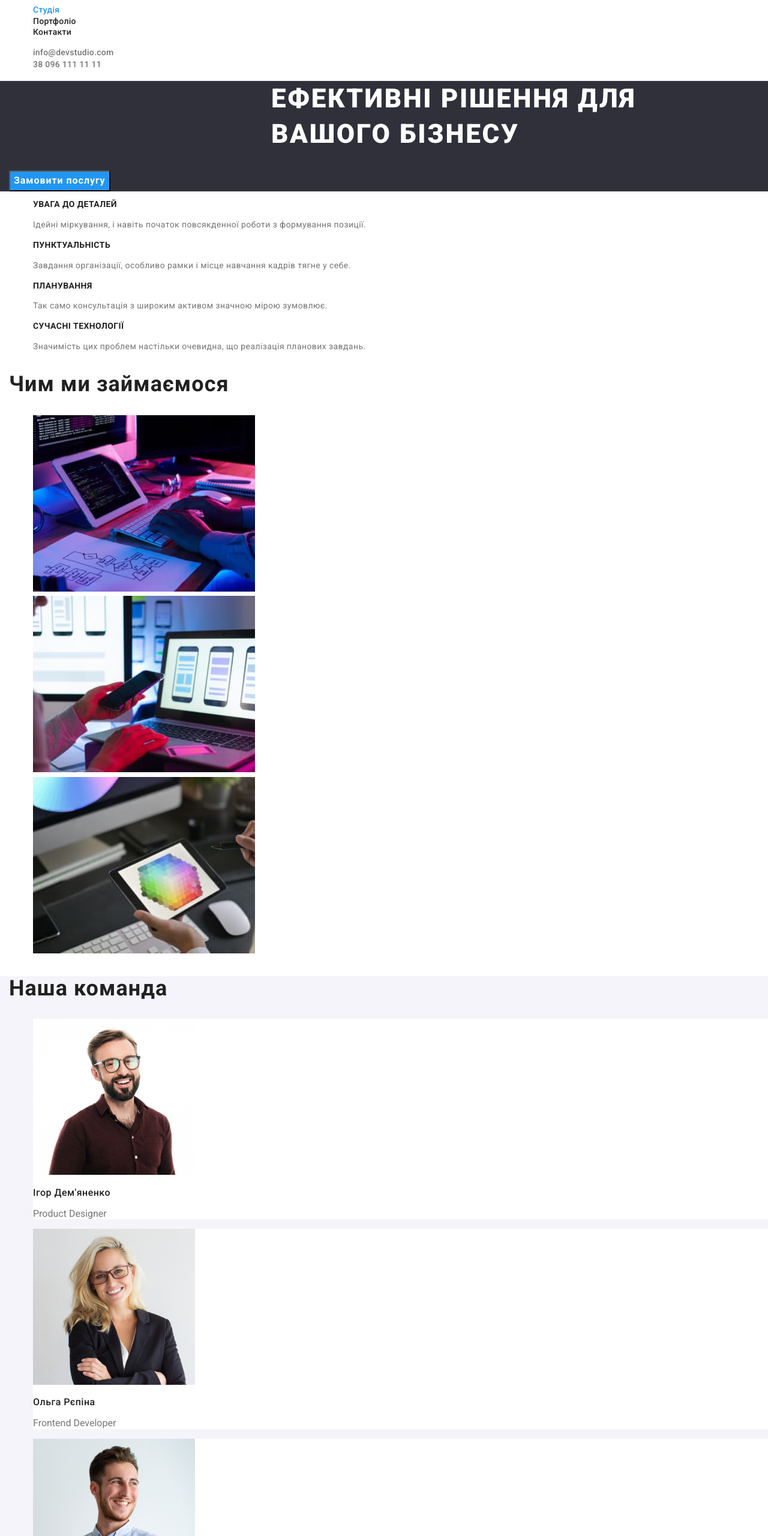
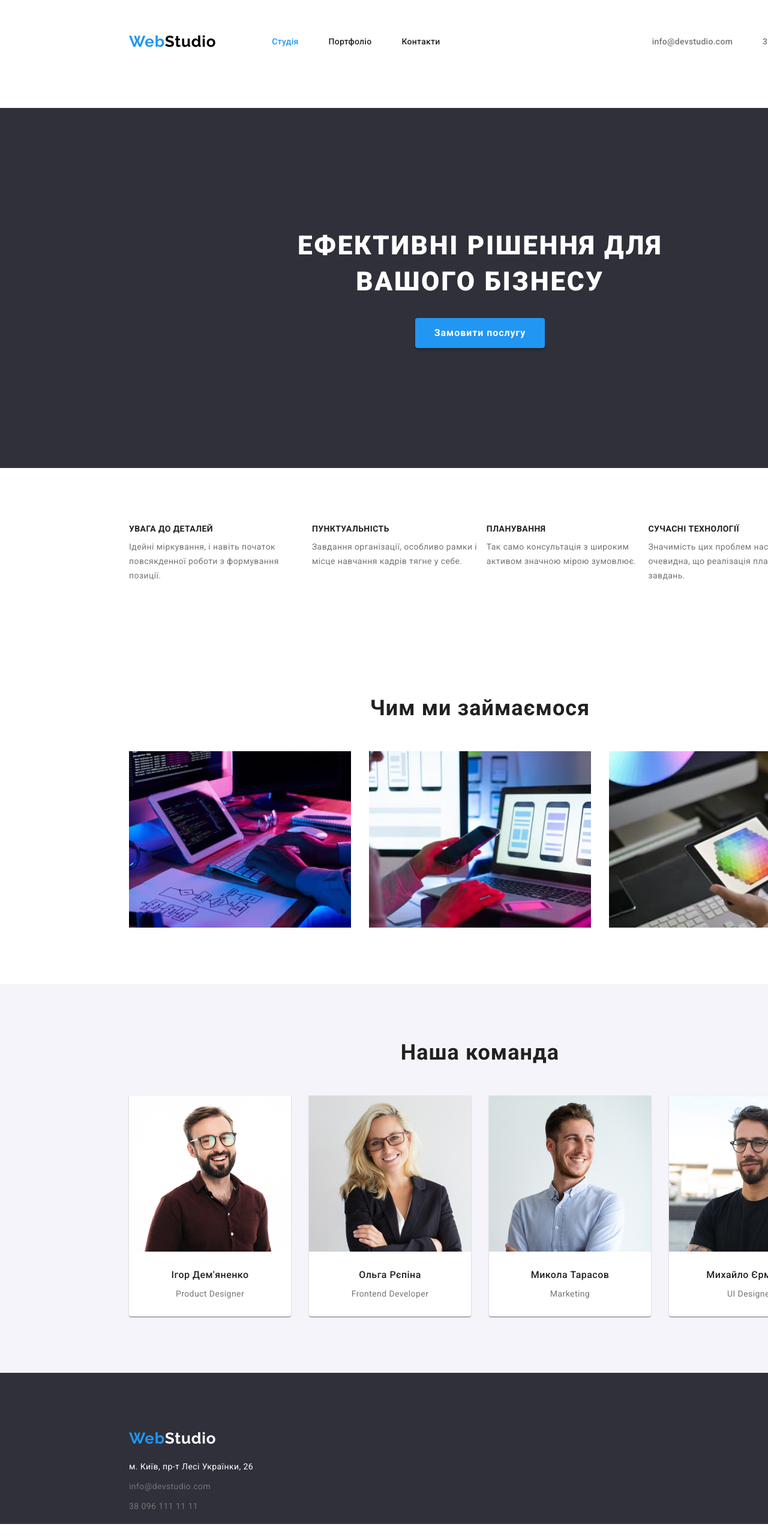
Before and after one commit to IrynaPotupa/goit-markup-hw-03, a plain HTML site: page index.html in a window 1280 px wide. Shown: the part 40-2600 px from the top of the page at 60% size. Drawn offline with nearby package versions, Linux system fonts and the light colour scheme.

Commit message:
add positions and style

```diff
--- a/css/styles.css
+++ b/css/styles.css
@@ -14,10 +14,44 @@ body {
   color: var(--color-primary);
   background-color: var(--main-white-color);
   font-family: 'Roboto', sans-serif;
+}
+
+h1,
+h2,
+h3,
+h4,
+h5,
+h6,
+p,
+ul {
+  margin: 0;
+}
+
+img {
+  display: block;
+  max-width: 100%;
+  height: auto;
+}
+
+.container {
+  width: 100%;
+  max-width: 1200px;
+  margin: 0 auto;
+  padding: 0 15px;
+}
+
+.section {
+  font-size: 14px;
+  line-height: 1.7;
+  letter-spacing: 0.03em;
   width: 1600px;
+  padding: 94px 0;
+  margin: 0 auto;
 }
-.head {
-  border-bottom: 1px solid rgba(236,236,236,1);
+
+*::before,
+::after {
+  box-sizing: border-box;
 }
 
 .list {
@@ -27,12 +61,17 @@ body {
 .link {
   text-decoration: none
 }
-.container {
-  margin-left: auto;
-  margin-right: auto;
-  width: 1200;
-  padding-left: 15px;
-  padding-right: 15px;
+
+/* header */
+
+.header-section {
+  font-size: 14px;
+  line-height: 1.7;
+  letter-spacing: 0.03em;
+  width: 1600px;
+  padding: 94px 0;
+  margin: 0 auto;
+  border-bottom: 1px solid #ececec;
 }
 
 .logo {
@@ -43,6 +82,7 @@ body {
   line-height: 1.2;
   letter-spacing: 0.03em;
   text-decoration: none;
+  margin-right: 93px;
 }
 
 
@@ -51,6 +91,7 @@ body {
 }
 
 /* site naw */
+
 
 .site-naw .naw-link {
   color: var(--main-title-color);
@@ -83,9 +124,38 @@ body {
   color: var(--color-brand);
 }
 
+.header-container {
+  display: flex;
+  align-items: center;
+}
+
+.header-naw {
+  display: flex;
+  flex-grow: 1;
+  align-items: center;
+}
+
+.site-naw {
+  display: flex;
+  gap: 50px;
+  padding: 0;
+}
+
+.contacts {
+  display: flex;
+  padding: 0;
+  align-items: center;
+  gap: 50px;
+  justify-content: space-between;
+}
+
+/* sections */
 /* hero */
 .hero {
   background-color: var(--background-accent);
+  height: 600px;
+  width: 1600px;
+  padding: 200px 0;
 }
 
 .hero-title {
@@ -95,12 +165,9 @@ body {
   line-height: 1.36;
   letter-spacing: 0.06em;
   text-transform: uppercase;
-  width: 696px;
-  margin-top: 0;
-  margin-bottom: 30px;
-  margin-left: auto;
-  margin-right: auto;
-
+  text-align: center;
+  max-width: 696px;
+  margin: 0 auto 30px auto;
 }
 
 .hero-button {
@@ -109,21 +176,21 @@ body {
   font-family: inherit;
   font-weight: 700;
   font-size: 16px;
-  line-height: 1.8;
+  line-height: 1.87;
   letter-spacing: 0.06em;
   cursor: pointer;
+  display: block;
+  min-width: 216px;
+  padding: 10px 32px;
+  margin: 0 auto;
+  box-shadow: 0px 4px 4px rgba(0, 0, 0, 0.15);
+  border-radius: 4px;
+  border: 0;
 }
 
 .hero-button:hover,
 .hero-button:focus {
   background-color: var(--button-h-f-color);
-}
-
-/* sections */
-.section {
-  font-size: 14px;
-  line-height: 1.7;
-  letter-spacing: 0.03em;
 }
 
 .visually-hidden {
@@ -146,6 +213,14 @@ body {
   line-height: 1.14;
   letter-spacing: 0.03em;
   text-transform: uppercase;
+  margin-bottom: 10px;
+}
+
+.benefits {
+  display: flex;
+  flex-basis: calc(100%/4 - 20px);
+  height: 98px;
+  padding: 0;
 }
 
 /* example */
@@ -154,11 +229,33 @@ body {
   font-size: 36px;
   line-height: 1.16;
   letter-spacing: 0.03em;
+  margin-bottom: 50px;
+  text-align: center;
+}
+
+.list-example {
+  display: flex;
+  justify-content: space-between;
+  gap: 30px;
+  padding: 0;
 }
 
 /* team section*/
 .section-team {
   background-color: var(--section-color);
+  font-size: 14px;
+  line-height: 1.7;
+  letter-spacing: 0.03em;
+  width: 1600px;
+  padding: 94px 0;
+  margin: 0 auto;
+}
+
+.team-list {
+  display: flex;
+  justify-content: center;
+  align-items: center;
+  padding: 0;
 }
 
 .team-title {
@@ -166,29 +263,63 @@ body {
   font-size: 36px;
   line-height: 1.16;
   letter-spacing: 0.03em;
+  margin-bottom: 50px;
+  text-align: center;
 }
 
 .team-folder {
   background-color: var(--main-white-color);
+  min-width: 270px;
+  height: 368px;
+  margin-right: 30px;
+  box-shadow: 0px 1px 3px rgba(0, 0, 0, 0.12), 0px 1px 1px rgba(0, 0, 0, 0.14), 0px 2px 1px rgba(0, 0, 0, 0.2);
+  border-radius: 0px 0px 4px 4px;
 }
 
-.team-list {
+.team-folder:last-child {
+  margin-right: 0;
+}
+
+.team-subtitle {
   color: var(--main-title-color);
   font-weight: 500;
   font-size: 16px;
   line-height: 1.18;
   letter-spacing: 0.03em;
+  margin-top: 30px;
+  margin-bottom: 10px;
+}
+
+.team-details {
+  text-align: center;
+
 }
 
 /* footer */
-.footer {
+.footer-section {
   background-color: var(--background-accent);
+  font-size: 14px;
+  line-height: 1.7;
+  letter-spacing: 0.03em;
+  width: 1600px;
+  height: 252px;
+  padding: 94px 0;
+  margin: 0 auto;
 }
 
 .address {
   font-size: 14px;
   line-height: 1.7;
   letter-spacing: 0.03em;
+  padding: 0;
+}
+
+.address-list {
+  margin-bottom: 9px;
+}
+
+.address-list:last-child {
+  margin-bottom: 0;
 }
 
 .address .link {
@@ -209,6 +340,10 @@ body {
   color: var(--main-white-color);
 }
 
+.footer-logo {
+  margin-bottom: 20px;
+  margin-right: 0;
+}
 
 /* portfolio */
 .portfolio-button {
@@ -220,6 +355,28 @@ body {
   line-height: 1.6;
   letter-spacing: 0.03em;
   cursor: pointer;
+  display: block;
+  padding: 6px 22px;
+  margin: 0 auto;
+  box-shadow: 0px 4px 4px rgba(0, 0, 0, 0.15);
+  border-radius: 4px;
+  border: 0;
+}
+
+.filters {
+  display: flex;
+  justify-content: center;
+  align-items: center;
+  margin-bottom: 34px;
+  padding: 0;
+}
+
+.filters-list {
+  margin-right: 8px;
+}
+
+.filters-list:last-child {
+  margin-right: 0;
 }
 
 .portfolio-button:hover,
@@ -233,20 +390,30 @@ body {
   background-color: var(--color-brand);
 }
 
-.portfolio-list .link {
+.portfolio-card .link {
   color: var(--color-primary);
   font-size: 16px;
   line-height: 1.87;
   letter-spacing: 0.03em;
+}
+
+.portfolio-card {
   display: flex;
+  justify-content: center;
   flex-wrap: wrap;
   gap: 30px;
+  padding: 0;
+  margin: 0;
 }
-.portfolio-list:nth-child(3) {
-  margin-right: 0;
+
+.portfolio-list {
+  flex-basis: calc(100%/3 - 30px);
 }
-.portfolio-list:nth-child(-n+3){
-  margin-bottom: 0;
+
+.portfolio-details {
+  border: 1px solid #eeeeee;
+  border-top: none;
+  padding: 20px 24px;
 }
 
 .portfolio-title {
--- a/index.html
+++ b/index.html
@@ -4,24 +4,25 @@
     <meta charset="UTF-8" />
     <meta http-equiv="X-UA-Compatible" content="IE=edge" />
     <meta name="viewport" content="width=device-width, initial-scale=1.0" />
-    <title>WebStudio</title>
+      <link
+      rel="stylesheet"
+      href="https://cdnjs.cloudflare.com/ajax/libs/modern-normalize/1.1.0/modern-normalize.min.css"
+    />
     <link rel="preconnect" href="https://fonts.googleapis.com" />
     <link rel="preconnect" href="https://fonts.gstatic.com" crossorigin />
     <link
       href="https://fonts.googleapis.com/css2?family=Raleway:wght@700&family=Roboto:wght@400;500;700;900&display=swap"
       rel="stylesheet"
     />
-    <link
-      rel="stylesheet"
-      href="https://cdnjs.cloudflare.com/ajax/libs/modern-normalize/1.1.0/modern-normalize.min.css"
-    />
     <link rel="stylesheet" href="./css/styles.css" />
+      <title>WebStudio</title>
   </head>
   <body>
     <!-- шапка сайту -->
-    <header class="head">
-      <div class="container">
-        <nav>
+    <header class="header-section">
+    <div class="container">
+     <div class="header-container">
+         <nav class="header-naw">
           <a href="#" class="logo">Web<span class="logo-dark">Studio</span> </a>
           <ul class="site-naw list">
             <li>
@@ -43,14 +44,15 @@
             <a href="tel:+380961111111" class="cnt-link link">38 096 111 11 11</a>
           </li>
         </ul>
-      </div>
+     </div>
+    </div>
     </header>
     <main>
       <!-- секція герой -->
       <section class="hero">
         <div class="container">
           <h1 class="hero-title">Ефективні рішення для вашого бізнесу</h1>
-          <button type="button" class="hero-button">Замовити послугу</button>
+        <button type="button" class="hero-button">Замовити послугу</button>
         </div>
       </section>
       <!-- секція переваги -->
@@ -81,7 +83,7 @@
       <section class="section">
         <div class="container">
           <h2 class="example-title">Чим ми займаємося</h2>
-          <ul class="list">
+          <ul class="list-example list">
             <li>
               <img src="./images/box1.jpg" alt="людина працює за робочим столом" width="370" />
             </li>
@@ -106,37 +108,48 @@
       <section class="section-team">
         <div class="container">
           <h2 class="team-title">Наша команда</h2>
-          <ul class="list">
+          <ul class="team-list list">
             <li class="team-folder">
               <img src="./images/photo1.jpg" alt="фото працівника Ігор Дем'яненко" width="270" />
-              <h3 class="team-list">Ігор Дем'яненко</h3>
+              <div class="team-details">
+                <h3 class="team-subtitle">Ігор Дем'яненко</h3>
               <p lang="en">Product Designer</p>
+              </div>
             </li>
             <li class="team-folder">
               <img src="./images/photo2.jpg" alt="фото працівника Ольга Рєпіна" width="270" />
-              <h3 class="team-list">Ольга Рєпіна</h3>
+             <div class="team-details">
+               <h3 class="team-subtitle">Ольга Рєпіна</h3>
               <p lang="en">Frontend Developer</p>
+             </div>
             </li>
             <li class="team-folder">
               <img src="./images/photo3.jpg" alt="фото працівника Микола Тарасов" width="270" />
-              <h3 class="team-list">Микола Тарасов</h3>
+             <div class="team-details">
+               <h3 class="team-subtitle">Микола Тарасов</h3>
               <p lang="en">Marketing</p>
+             </div>
             </li>
             <li class="team-folder">
               <img src="./images/photo4.jpg" alt="фото працівника Михайло Єрмаков" width="270" />
-              <h3 class="team-list">Михайло Єрмаков</h3>
+              <div class="team-details">
+                <h3 class="team-subtitle">Михайло Єрмаков</h3>
               <p lang="en">UI Designer</p>
+              </div>
             </li>
           </ul>
         </div>
       </section>
     </main>
     <!-- підвал -->
-    <footer class="footer">
-      <a href="#" class="logo">Web<span class="logo-light">Studio</span> </a>
-      <address>
+    <footer class="footer-section">
+    <div class="container">
+       <div class="footer-logo">
+         <a href="#" class="logo">Web<span class="logo-light">Studio</span> </a>
+       </div>
+       <address>
         <ul class="address list">
-          <li>
+          <li class="address-list">
             <a
               href="https://goo.gl/maps/CPtrU1FHBa2aNyZL9"
               class="link"
@@ -145,15 +158,16 @@
               >м. Київ, пр-т Лесі Українки, 26</a
             >
           </li>
-          <li>
+          <li class="address-list">
             <a href="malito:info@devstudio.com" class="address-link link" lang="en"
               >info@devstudio.com</a
             >
           </li>
-          <li>
+          <li class="address-list">
             <a href="tel:+380961111111" class="address-link link">38 096 111 11 11</a>
           </li>
         </ul>
+    </div>
       </address>
     </footer>
   </body>
```
Also changed, not shown: portfolio.html (+52 -28 lines).
